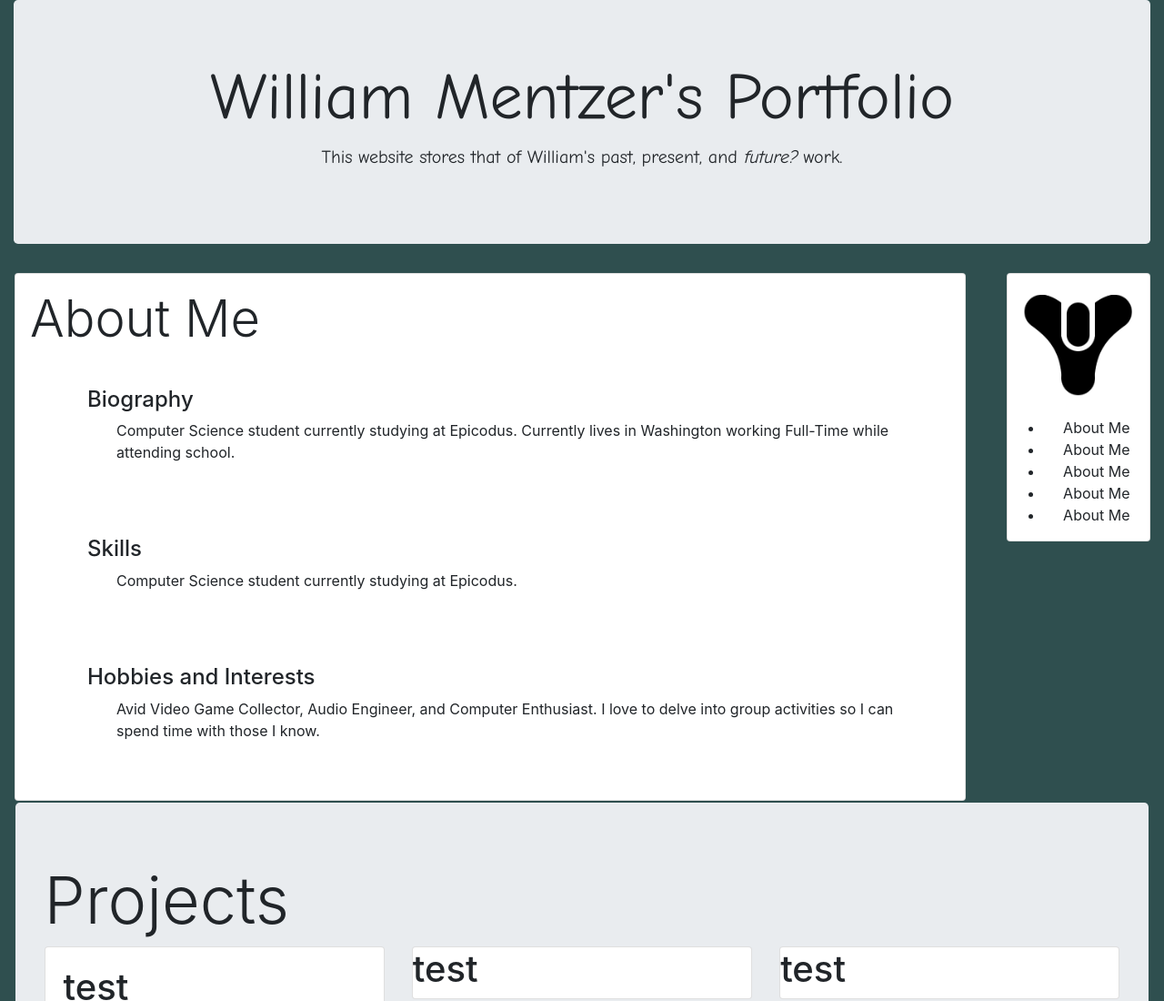
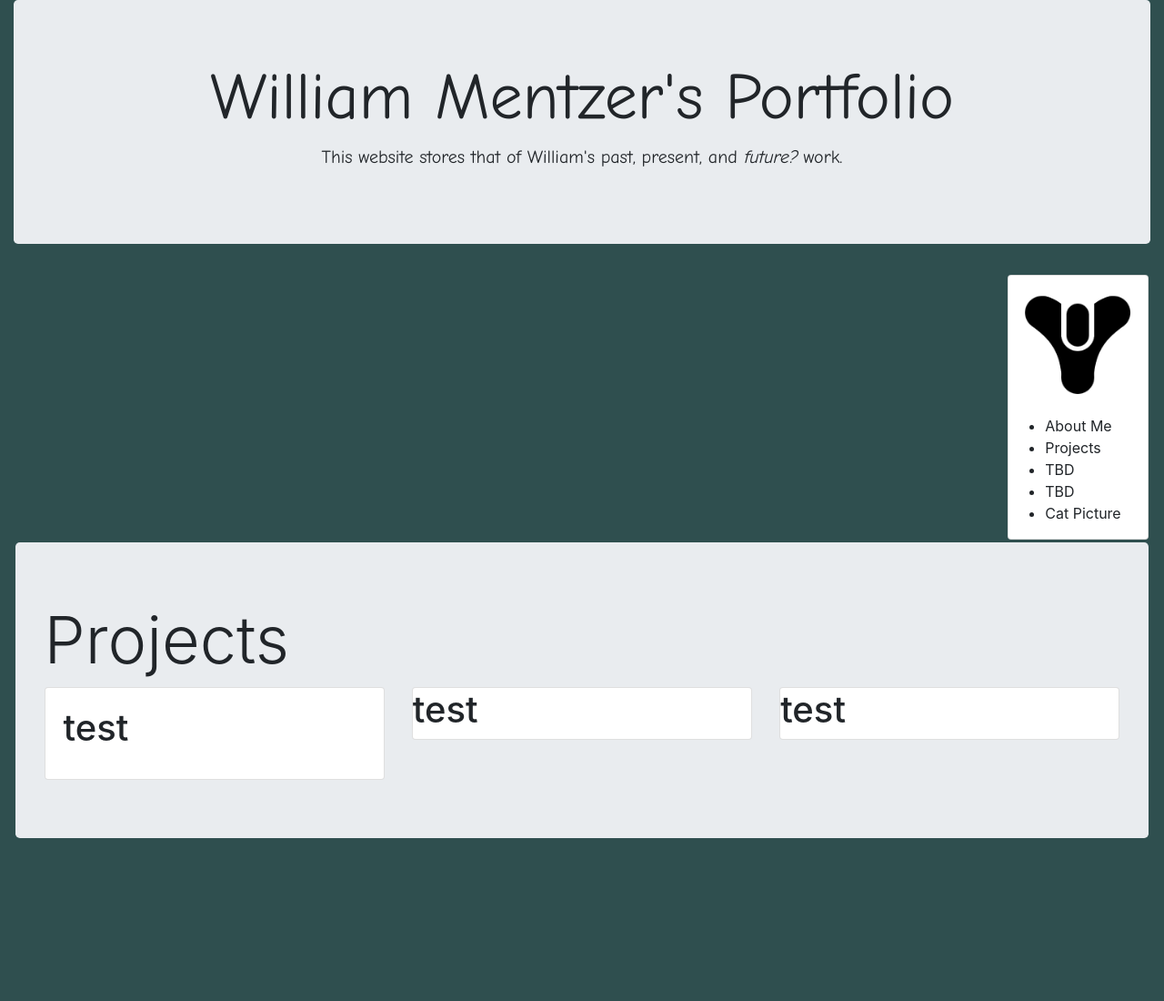
Before and after one commit to WiiliamMentzer/Portfolio-Landing, a plain HTML site: page index.html in a window 1280 px wide. Shown: the top 1100 px of the page at 91% size. After the commit the page ends 954 px from the top, so only its background shows below. Drawn offline with Linux system fonts and the light colour scheme.

Commit message:
WIP complete about me rework and Project section information WIP

```diff
--- a/css/styles.css
+++ b/css/styles.css
@@ -4,7 +4,7 @@
 }
 
 .sidebar {
-  text-align: center;
+  margin: .10rem;
 }
 
 .AboutMe {
@@ -14,7 +14,7 @@
 
 .AboutMeSubhead {
  margin-left: 1rem;
- padding: 2rem;
+ padding: 2.75rem;
 }
 
 .AboutMeText {
--- a/index.html
+++ b/index.html
@@ -13,39 +13,9 @@
       <p class="lead PageHead">This website stores that of William's past, present, and <em>future?</em> work.</p>
     </div>
   </div>
-  <div class="row">
+  <div class="row ">
     <div class="col-lg-10">
-      <div class="row">
-        <div class="container-fluid">
-          <div class="card AboutMe">
-            <h2 id="AboutMe" class="display-4">About Me</h2>
-            <div class="container">
-              <div class="AboutMeSubhead">
-                <h4>Biography</h4>
-                <div class="AboutMeText">
-                  <p>Computer Science student currently studying at Epicodus. Currently lives in Washington working Full-Time while attending school.</p>
-                </div>
-              </div>
-            </div>
-            <div class="container">
-              <div class="AboutMeSubhead">
-                <h4>Skills</h4>
-                <div class="AboutMeText">
-                  <p>Computer Science student currently studying at Epicodus.</p>
-                </div>
-              </div>
-            </div>
-            <div class="container">
-              <div class="AboutMeSubhead">
-                <h4>Hobbies and Interests</h4>
-                <div class="AboutMeText">
-                  <p>Avid Video Game Collector, Audio Engineer, and Computer Enthusiast. I love to delve into group activities so I can spend time with those I know.</p>
-                </div>
-              </div>
-            </div>
-          </div>
-        </div>
-      </div>
+
     </div>
     <div class="col-lg-2">
       <div class="container">
@@ -54,10 +24,10 @@
 
           <ul class="card-list">
             <li>About Me</li>
-            <li>About Me</li>
-            <li>About Me</li>
-            <li>About Me</li>
-            <li>About Me</li>
+            <li>Projects</li>
+            <li>TBD</li>
+            <li>TBD</li>
+            <li>Cat Picture</li>
           </ul>
         </div>
       </div>
```
